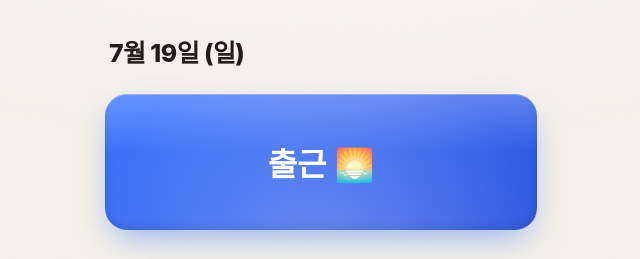
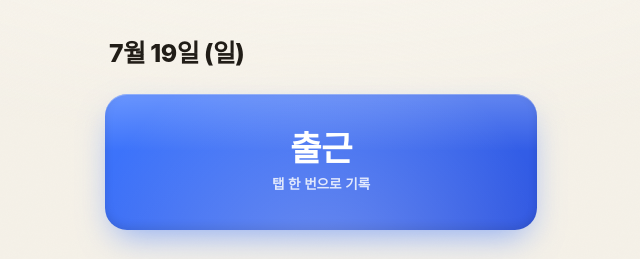
Before and after one commit to iminabcontact-star/punch, a website with bundled scripts: page index.html in a window 1280 px wide. Shown: the top 259 px of the page, without its empty margins (319-959 px from the left). Built offline with nearby package versions, Linux system fonts and the light colour scheme.

Commit message:
style(design): FINDING-001 — 히어로 버튼 이모지 제거, 라벨+힌트 2단 타이포로 재구성
Co-Authored-By: Claude Fable 5 <noreply@anthropic.com>

```diff
--- a/app.js
+++ b/app.js
@@ -104,23 +104,25 @@ function render() {
   const active = P.activeRecord(records, today);
   const todayRec = P.getRecord(records, today);
   const btn = $('punch-btn');
+  // 히어로 버튼은 큰 라벨 + 작은 힌트 2단 구성 (이모지는 기기마다 깨져서 쓰지 않음)
+  const hero = (label, hint) =>
+    `<span class="hero-label">${esc(label)}</span><span class="hero-hint">${esc(hint)}</span>`;
   if (active) {
-    btn.textContent = '퇴근 🌇';
+    btn.innerHTML = hero('퇴근',
+      `${active.in} 출근함${active.date !== today ? ' (어제)' : ''}`);
     btn.className = 'out';
     btn.disabled = false;
-    $('today-sub').textContent =
-      `${active.in} 출근함${active.date !== today ? ' (어제)' : ''}`;
   } else if (todayRec?.out) {
-    btn.textContent = `오늘 ${P.formatDuration(P.durationMinutes(todayRec))} 근무 완료 ✅`;
+    btn.innerHTML = hero(P.formatDuration(P.durationMinutes(todayRec)),
+      `오늘 근무 완료 · ${todayRec.in} ~ ${todayRec.out}`);
     btn.className = 'done';
     btn.disabled = true;
-    $('today-sub').textContent = `${todayRec.in} ~ ${todayRec.out}`;
   } else {
-    btn.textContent = '출근 🌅';
+    btn.innerHTML = hero('출근', '탭 한 번으로 기록');
     btn.className = 'in';
     btn.disabled = false;
-    $('today-sub').textContent = '';
   }
+  $('today-sub').textContent = '';
 
   const [y, m] = viewMonth.split('-');
   $('month-title').textContent = `${y}년 ${Number(m)}월`;
--- a/index.html
+++ b/index.html
@@ -162,13 +162,15 @@
   /* ---------- hero punch button ---------- */
   #punch-btn {
     position: relative;
+    display: flex;
+    flex-direction: column;
+    align-items: center;
+    justify-content: center;
+    gap: .45rem;
     width: 100%;
     height: 8.5rem;
     border: 0;
     border-radius: var(--r-lg);
-    font-size: 2rem;
-    font-weight: 800;
-    letter-spacing: -.01em;
     color: #fff;
     cursor: pointer;
     overflow: hidden;
@@ -176,6 +178,20 @@
     isolation: isolate;
     transition: transform .18s var(--ease), box-shadow .3s var(--ease),
                 background .4s var(--ease);
+  }
+  .hero-label {
+    font-size: 2.15rem;
+    font-weight: 800;
+    letter-spacing: -.02em;
+    line-height: 1;
+    font-variant-numeric: tabular-nums;
+  }
+  .hero-hint {
+    font-size: .85rem;
+    font-weight: 600;
+    letter-spacing: -.005em;
+    opacity: .82;
+    font-variant-numeric: tabular-nums;
   }
   /* top sheen */
   #punch-btn::before {
@@ -532,7 +548,7 @@
     <p id="today-sub"></p>
   </header>
 
-  <button id="punch-btn" class="in">출근 🌅</button>
+  <button id="punch-btn" class="in"><span class="hero-label">출근</span><span class="hero-hint">탭 한 번으로 기록</span></button>
   <div id="undo-bar" hidden>
     <span>기록됨</span>
     <button id="undo-btn">실행취소</button>
```
